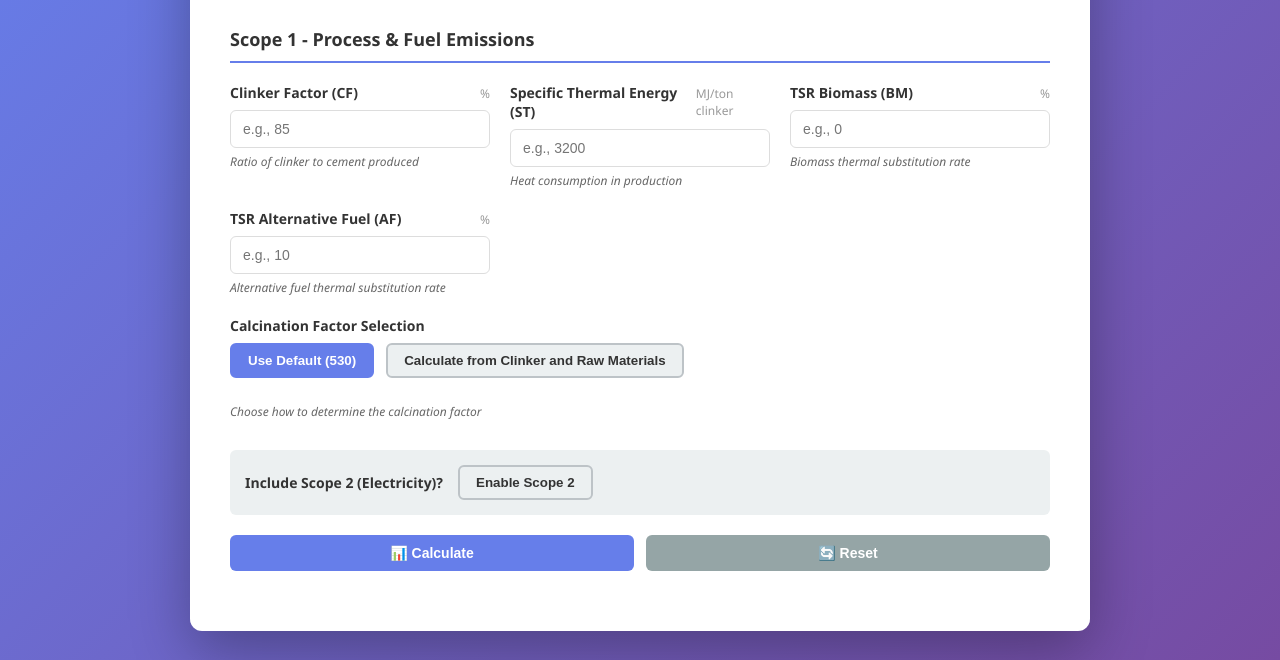
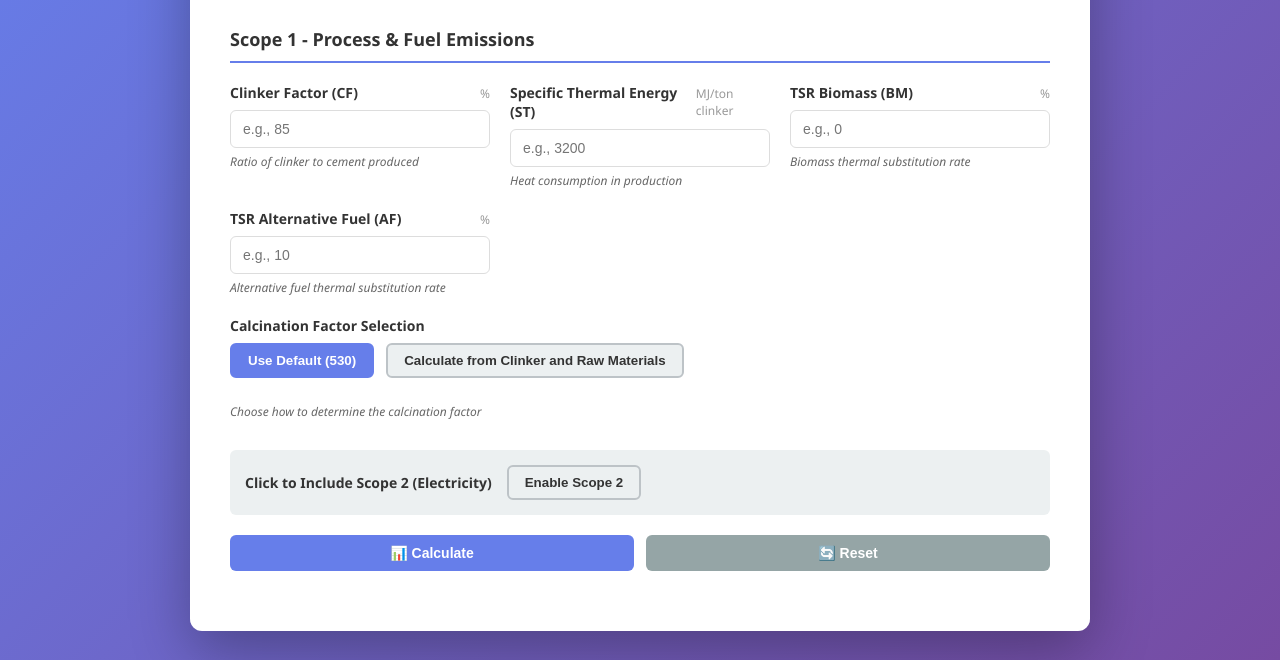
Before and after one commit to oepoyoprakoso-wq/Cement-scope-1-and-2, a plain HTML site: page index.html in a window 1280 px wide. Shown: the part 140-800 px from the top of the page. Drawn offline with Linux system fonts and the light colour scheme.

Commit message:
Update label text for Scope 2 toggle

```diff
--- a/index.html
+++ b/index.html
@@ -429,7 +429,7 @@
         <!-- SCOPE 2 TOGGLE -->
         <div class="scope2-toggle">
             <label for="scope2Toggle" style="margin: 0;">
-                <strong>Include Scope 2 (Electricity)?</strong>
+                <strong>Click to Include Scope 2 (Electricity)</strong>
             </label>
             <button class="btn-toggle" id="scope2Toggle">Enable Scope 2</button>
         </div>
```
